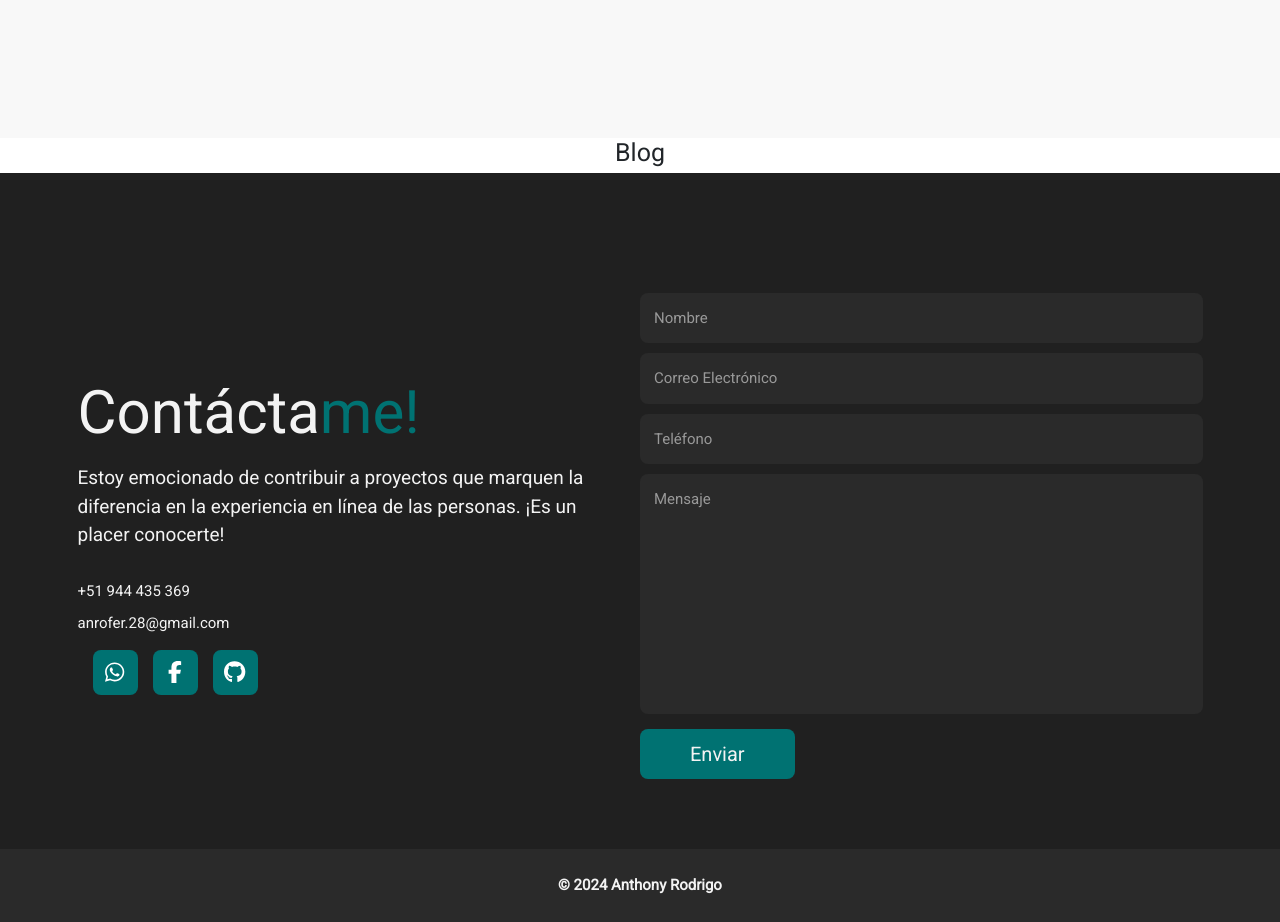
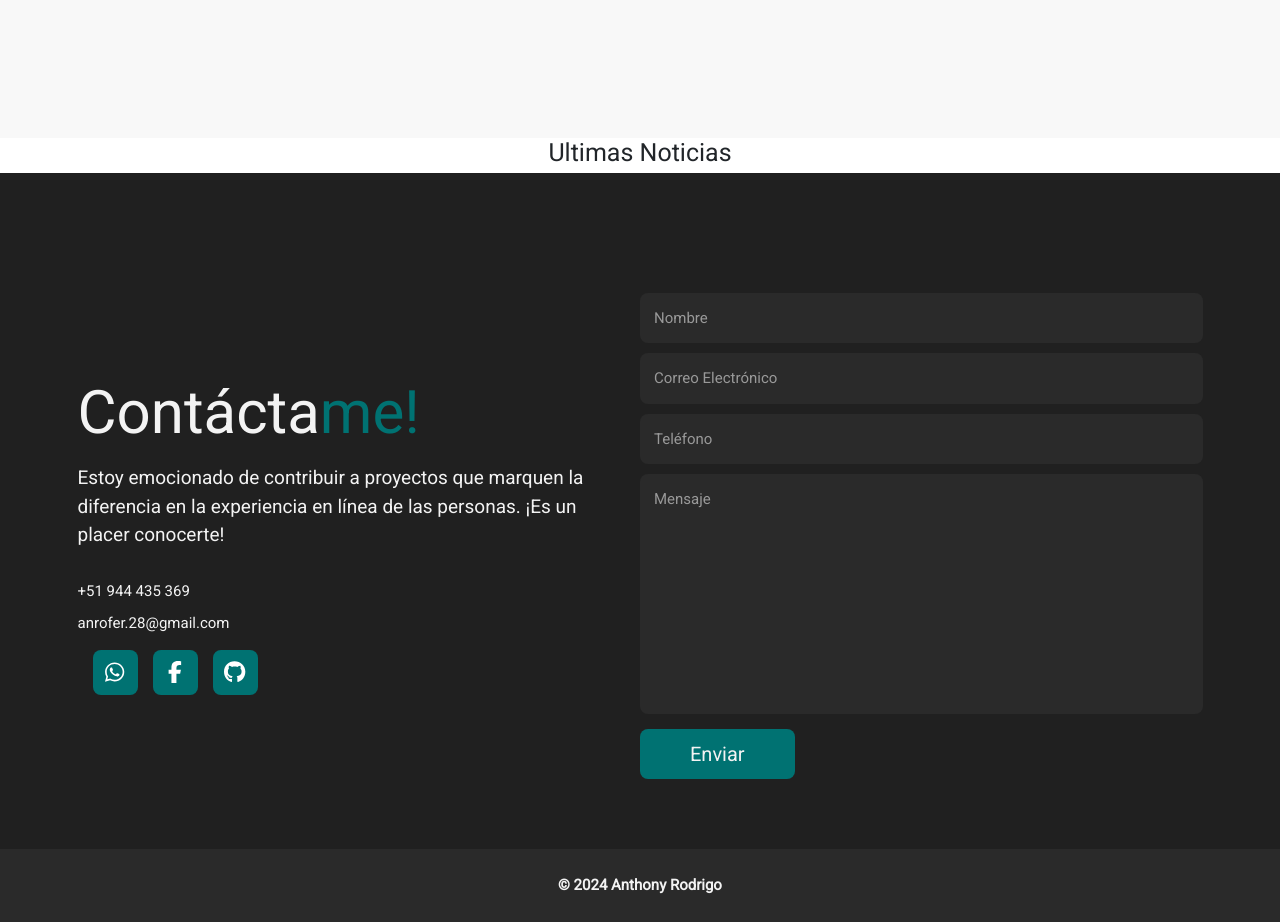
Before and after one commit to TonyForeach/tonyrodrigo, a Next.js app: page / in a window 1280 px wide. Shown: the part 3140-4062 px from the top of the page. Built offline with nearby package versions, Linux system fonts and the light colour scheme.

Commit message:
Modificacion de prueba

```diff
--- a/components/Blog.js
+++ b/components/Blog.js
@@ -1,6 +1,6 @@
 const Blog = () => {
   return (
-    <div><h1 className="text-center">Blog</h1></div>
+    <div><h1 className="text-center">Ultimas Noticias</h1></div>
   )
 }
 
--- a/next.config.js
+++ b/next.config.js
@@ -1,6 +1,6 @@
 /** @type {import('next').NextConfig} */
 const nextConfig = {
-    output:"export",
+    // output:"export",
 }
 
 module.exports = nextConfig
```
